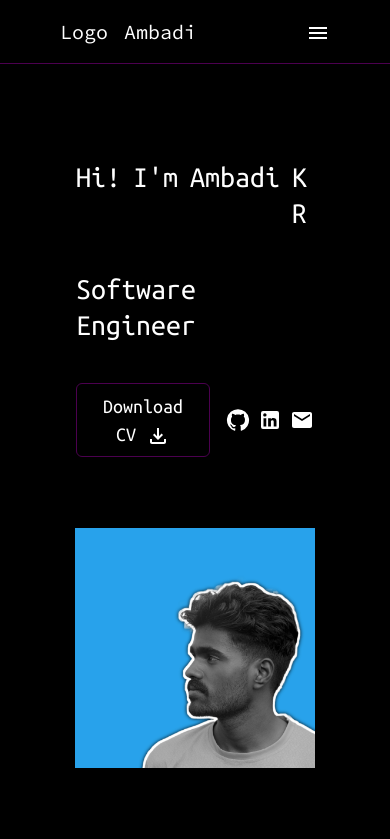
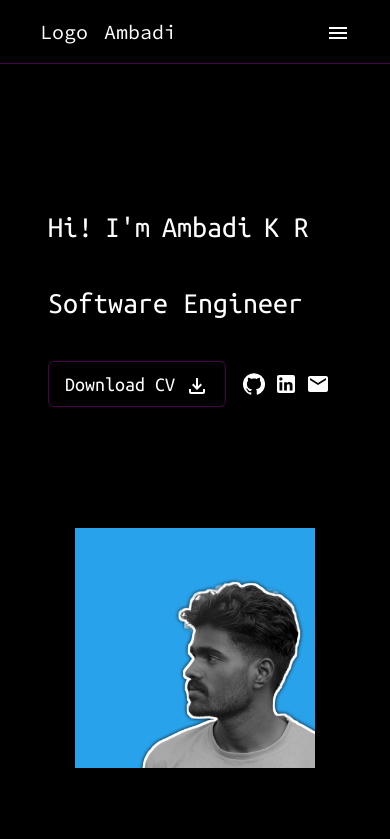
Before and after one commit to Ambadi7/portfolio, a React (Vite) app: page / in a window 390 px wide. Shown: the top 839 px of the page. Built offline with nearby package versions, Linux system fonts and the light colour scheme.

Commit message:
color test2

```diff
--- a/src/App.jsx
+++ b/src/App.jsx
@@ -18,7 +18,7 @@ function App() {
           <Navbar/>
         </div>
         {/* Body --------------------------- */}
-        <div className="flex flex-col gap-6 pt-22 px-10 md:px-18 pb-6">
+        <div className="flex flex-col gap-6 pt-22 px-3 md:px-18 pb-6">
           <div>
             <Home/>
           </div>
--- a/src/components/Navbar.jsx
+++ b/src/components/Navbar.jsx
@@ -5,12 +5,12 @@ import { useState } from 'react';
 const Navbar = () => {
   const [extendNavbar,setExtendNavbar] = useState(false)
   return (
-    <div className={`px-15 md:px-8  backdrop-blur-[3px] border-b border-fuchsia-950 w-full h-16  fixed top-0 left-0 right-0 z-100 flex justify-between md:items-center transition-all duration-500 ${extendNavbar ? "h-80" : "h-16 "}`}>
+    <div className={`px-10 md:px-8  backdrop-blur-[3px] border-b border-fuchsia-950 w-full h-16  fixed top-0 left-0 right-0 z-100 flex justify-between md:items-center transition-all duration-500 ${extendNavbar ? "h-80" : "h-16 "}`}>
         <div className={`flex h-16 items-center gap-4 font-source-code-pro text-xl text-white`}>
           <h1>Logo </h1>
           <h1>Ambadi</h1>
         </div>
-        <div className={` absolute md:static flex flex-col md:flex-row gap-6 text-gray-300 transition-all duration-500 ${extendNavbar ? "top-18 left-[84vw]" : "top-18 left-[900px] "}`}>
+        <div className={` absolute md:static flex flex-col md:flex-row gap-6 text-gray-300 transition-all duration-500 ${extendNavbar ? "top-18 left-[77vw]" : "top-18 left-[900px] "}`}>
           <h2>Home</h2>
           <h2>About</h2>
           <h2>Projects</h2>
--- a/src/pages/Contact.jsx
+++ b/src/pages/Contact.jsx
@@ -37,7 +37,7 @@ const Contact = () => {
      viewport={{once:true}}
      className=" h-fit w-full rounded-xl p-4">
       <div className="h-16 flex items-center justify-center">
-        <h2 className="text-3xl font-light bg-gradient-to-tr from-slate-200 via-purple-700 to-fuchsia-900 bg-clip-text text-transparent ">Contact</h2>
+        <h2 className="text-3xl font-light bg-gradient-to-tr from-blue-600 via-fuchsia-950 to-purple-600 bg-clip-text text-transparent ">Contact</h2>
       </div>
       {/* 1 */}
       <div className="flex-row   justify-between items-center px-3 md:px-10 py-4">
@@ -61,7 +61,7 @@ const Contact = () => {
         <div className="flex flex-col-reverse md:flex-row md:justify-between w-full h-auto font-roboto font-light  text-gray-300">
           {/* connect */}
           <motion.div
-            initial={{ x: -80, opacity : 0 }}
+            initial={{ x: -60, opacity : 0 }}
             whileInView={{opacity : 1, x:0}}
             transition={{
             duration: 2,
@@ -80,7 +80,7 @@ const Contact = () => {
 
           {/* Message section */}
           <motion.div
-            initial={{ x: 80, opacity : 0 }}
+            initial={{ x: 60, opacity : 0 }}
             whileInView={{opacity : 1, x:0}}
             transition={{
             duration: 2,
```
